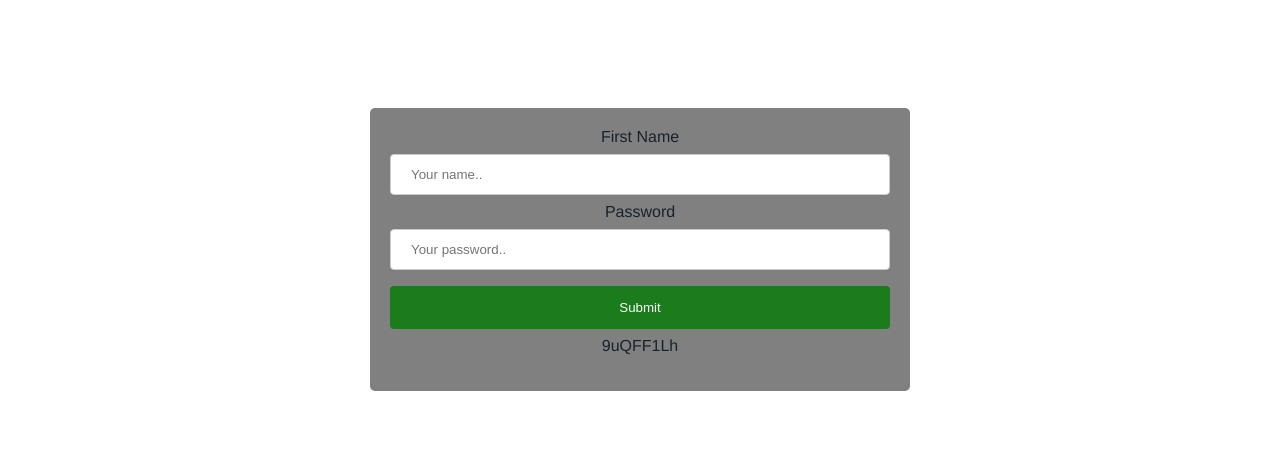
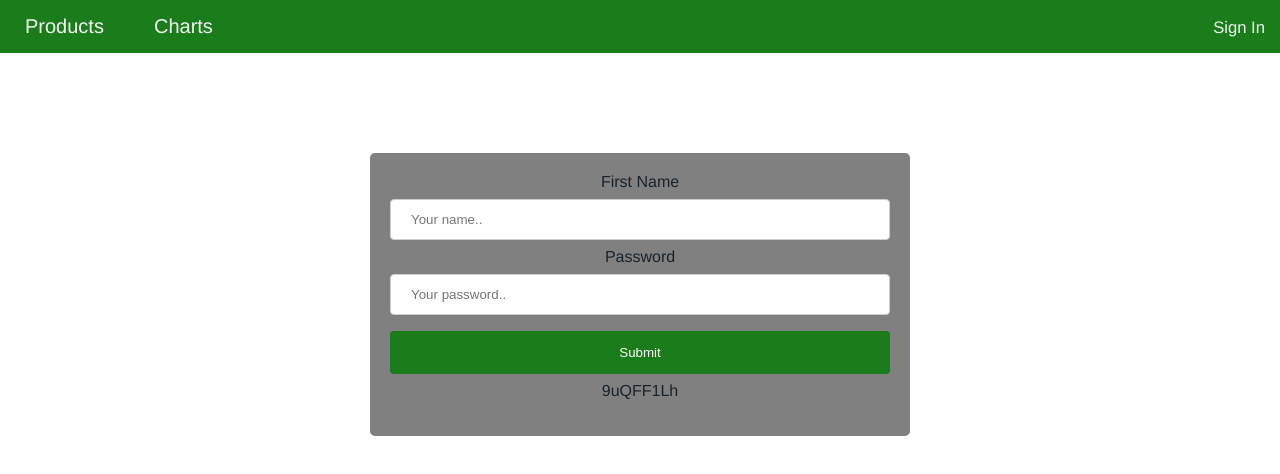
Before and after one commit to AdrSanWal/vue-auth-example, a Vue app in the folder auth-example/: page /login in a window 1280 px wide. Shown: the top 474 px of the page. Built offline with nearby package versions, Linux system fonts and the light colour scheme.

Commit message:
SignOut works, user in localStorage

```diff
--- a/auth-example/src/App.vue
+++ b/auth-example/src/App.vue
@@ -5,6 +5,11 @@
 </template>
 
 <script setup>
+import { useAuthStore } from './store/authStore';
+// Check if user is loged ('user' in localstorage)
+  const authStore = useAuthStore()
+  authStore.isAlreadyLogged()
+
 
 </script>
 
@@ -16,7 +21,12 @@
   text-align: center;
   color: #18222c;
   display: flex;
-  flex-direction: column;
-  align-items: center;
+  justify-content: center;
 }
+
+body {
+  margin: 0;
+  margin-top: $margin-top-page;
+}
+
 </style>
--- a/auth-example/src/components/Navbar.vue
+++ b/auth-example/src/components/Navbar.vue
@@ -1,49 +1,78 @@
 <template>
     <div class="nav">
       <div id="nav-left">
-        Navbar
-
         <router-link :to="{name: 'products'}">Products</router-link>
         <router-link :to="{name: 'carts'}">Charts</router-link>
 
       </div>
-      <!-- <div id="nav-right">
-        {{ st.user.username }}
-      </div> -->
+      <div id="nav-right" v-if="st.user.username">
+        <img src=""/>
+        <router-link :to="{name: 'user'}"
+                      id="username">
+                        {{ st.user.username }}
+        </router-link>
+        <router-link :to="{name: 'products'}"
+                      @click="st.signOut">Sign Out</router-link>
+      </div>
+      <div id="nav-right" v-else>
+        <router-link :to="{name: 'login'}">Sign In</router-link>
+      </div>
     </div>
 </template>
 
 <script setup>
-  // import store from '../store/authStore'
-  // const st = store()
-  // console.log(st.user)
+  // import ProductService from '../services/ProductService';
+  import { useAuthStore } from '../store/authStore'
+  const st = useAuthStore()
 
+
+//   const service = new ProductService()
+
+//   const refreshProducts = async () => {
+//     await service.fetchProducts(20)
+//   }
 </script>
 
-<style lasng="scss" scoped>
-.container {
-  display: flex;
-  flex-direction: column;
-  align-items: center;
-}
-
+<style lang="scss" scoped>
 .nav {
+  position: fixed;
+  top: 0;
+  z-index: 9999;
+  overflow: hidden;
   display: flex;
   flex-direction: row;
+  justify-content: space-between;
   width: 100%;
-  margin: 0;
   padding: 15px;
-  overflow: hidden;
-  background-color: grey;
-  font-size: 22px;
-}
+  background-color: $primary-color;
+  font-size: 20px;
 
-.nav > div {
-  color: whitesmoke;
+  div {
+    color: whitesmoke;
+  }
 }
 
 #nav-left > a {
   text-decoration:none;
   color: whitesmoke;
+  margin: 10px;
+  padding: 15px;
+
+  &:hover {
+    background-color: whitesmoke;
+    color: $primary-color;
+  }
+}
+
+#nav-right > a {
+  text-decoration:none;
+  color: whitesmoke;
+  margin: 5px;
+  padding: 10px;
+  font-size: smaller;
+}
+
+#username {
+  font-size: small;
 }
 </style>
--- a/auth-example/src/composables/useApi.js
+++ b/auth-example/src/composables/useApi.js
@@ -1,10 +1,15 @@
 
-export const fetchApi = async (path, method, headers, body=null) => {
+export const fetchApi = async (path, method, auth=null, body=null) => {
   const baseURL = 'https://dummyjson.com'
+
+  const headers = {
+    "Content-Type": "application/json",
+    "Accept": "application/json"
+  }
 
   const rawResponse = await fetch(`${baseURL}${path}`, {
     method: method,
-    headers: headers,
+    headers: {...headers, ...auth},
     body: body ? JSON.stringify(body) : null
   });
   return rawResponse
--- a/auth-example/src/router/index.js
+++ b/auth-example/src/router/index.js
@@ -1,11 +1,11 @@
 import { createRouter, createWebHistory } from 'vue-router'
 import LoginView from '../views/LoginView.vue'
-import { store } from '../store/authStore';
+import { useAuthStore } from '../store/authStore';
 
 const routes = [
   {
     path:'/',
-    redirect: { name:'login' }
+    redirect: { name:'products' }
   },
   {
     path: "/login",
@@ -13,14 +13,22 @@ const routes = [
     component: LoginView,
   },
   {
+    path: '/user',
+    name: 'user',
+    component: () => import(/* webpackChunkName: "user" */ '../views/UserInfoView.vue'),
+    meta: {
+      authRequired: true
+    }
+  },
+  {
     path: '/products',
     name: 'products',
-    component: () => import(/* webpackChunkName: "products" */ '../views/ListProducts.vue'),
+    component: () => import(/* webpackChunkName: "products" */ '../views/ListProductsView.vue'),
   },
   {
     path: '/carts',
     name: 'carts',
-    component: () => import(/* webpackChunkName: "carts" */ '../views/ListCarts.vue'),
+    component: () => import(/* webpackChunkName: "carts" */ '../views/ListCartsView.vue'),
     meta: {
       authRequired: true
     }
@@ -33,8 +41,8 @@ const router = createRouter({
 })
 
 router.beforeEach((to, from, next) => {
-  const st = store()
-  const isAuth = st.user.id != 0
+  const store = useAuthStore()
+  const isAuth = store.user.id != 0
   const needAuth = to.meta.authRequired
   if (needAuth && !isAuth) {
     next('login')
--- a/auth-example/src/scss/_variables.scss
+++ b/auth-example/src/scss/_variables.scss
@@ -1,2 +1,3 @@
 $primary-color: rgb(26, 124, 26);
-$secondary-color: rgb(106, 172, 106)
+$secondary-color: rgb(106, 172, 106);
+$margin-top-page: 53px;
--- a/auth-example/src/store/authStore.js
+++ b/auth-example/src/store/authStore.js
@@ -1,37 +1,40 @@
 
 import { defineStore } from 'pinia'
 import { fetchApi } from '../composables/useApi'
+import { useUserStore } from './userStore'
 
-export const store = defineStore('auth', {
-  state: () => {
-    return {
-      user : {
-        id: 0,
-        username: '',
-        email: '',
-        firstName: '',
-        lastName: '',
-        gender: '',
-        image: '',
-        token: ''
-      }
-    }
-  },
+export const useAuthStore = defineStore('auth', {
+  state: () => ({
+      user : {}
+  }),
 
   actions: {
     async signIn(name, password) {
       const path = '/auth/login'
       const method = 'POST'
-      const headers = {
-        "Content-Type": "application/json",
-        "Accept": "application/json"
-      }
       const body = {'username': name, 'password': password }
-      const rawResponse = await fetchApi(path, method, headers, body)
+      const rawResponse = await fetchApi(path, method, null, body)
       if (rawResponse.status == 200) {
-        this.user = rawResponse.json()
+        this.user = await rawResponse.json()
+        localStorage.setItem ('user', JSON.stringify(this.user))
         return true
       } else { return false }
       },
+
+    signOut () {
+      const userStore = useUserStore()
+      this.user = {}
+      userStore.userInfo = {}
+      localStorage.removeItem ('user')
+    },
+
+    isAlreadyLogged() {
+      const userStore = useUserStore()
+      const userLocalStorage = localStorage.getItem ('user')
+      if (userLocalStorage) {
+        this.user = JSON.parse(userLocalStorage)
+        userStore.getUserInfo(this.user.id, this.user.token)
+      }
     }
+  }
 })
--- /dev/null
+++ b/auth-example/src/store/userStore.js
@@ -0,0 +1,22 @@
+
+import { defineStore } from 'pinia'
+import { fetchApi } from '../composables/useApi'
+
+export const useUserStore = defineStore('user', {
+  state: () => ({
+      userInfo : {},
+  }),
+
+  actions: {
+    async getUserInfo(idUser, token) {
+      const path = `/auth/users/${idUser}`
+      const method = 'GET'
+      const auth = {"Authorization": `Bearer ${token}`}
+      const rawResponse = await fetchApi(path, method, auth)
+      if (rawResponse.status == 200) {
+        this.userInfo = await rawResponse.json()
+        return true
+      } else { return false }
+    },
+  }
+})
--- a/auth-example/src/views/ListCarts.vue
+++ b/auth-example/src/views/ListCartsView.vue
@@ -1,6 +1,8 @@
 <template>
   <Navbar/>
-  <h1>List Carts</h1>
+  <div>
+    <h1>List Carts</h1>
+  </div>
 </template>
 
 <script setup>
--- a/auth-example/src/views/ListProducts.vue
+++ b/auth-example/src/views/ListProductsView.vue
@@ -1,7 +1,7 @@
 <template>
   <Navbar/>
   <div id="products-page">
-    <div id="products-filter">
+    <div id="categories-filter">
       <div id="categories">
         <a class="category"
            v-for="(category, id) in categories"
@@ -10,16 +10,6 @@
             {{ category }}
       </a>
       </div>
-
-
-      <!-- <ul id="categories">
-        <li class="category"
-            v-for="(category, id) in categories"
-            :key="id"
-            @click="filterByCategory(category)">{{ category }}
-
-         </li>
-      </ul> -->
     </div>
     <div id="list-products">
       <Product v-for="product in products"
@@ -36,21 +26,21 @@
   import ProductService from '../services/ProductService'
 
   const pageProductLimit = 20
-  const productService = new ProductService()
-  const products = productService.getProducts()
-  const categories = productService.getCategories()
+  const service = new ProductService()
+  const products = service.getProducts()
+  const categories = service.getCategories()
   let categoryElementActive = null
 
   onBeforeMount(async () => {
-    await productService.fetchProducts(pageProductLimit)
-    await productService.fetchCategories()
+    await service.fetchProducts(pageProductLimit)
+    await service.fetchCategories()
   })
 
   const filterByCategory = (category, el) => {
     if (categoryElementActive) {
       categoryElementActive.classList.remove("selected")
     }
-    productService.fetchCategoryProducts(category, pageProductLimit)
+    service.fetchCategoryProducts(category, pageProductLimit)
     el.target.classList.add("selected")
     categoryElementActive = el.target
   }
@@ -60,16 +50,16 @@
 
 <style lang="scss" scoped>
 #products-page {
-  margin: 0;
   display: flex;
   flex-direction: row;
 }
 
-#products-filter {
+#categories-filter {
   background-color: $secondary-color;
   min-width: 200px;
   text-align: left;
-  padding-top: 10px;
+  position: fixed;
+
 
   #categories {
     display: flex;
@@ -78,7 +68,7 @@
     .category  {
       color: inherit;
       text-decoration: none;
-      padding: 6px 25px;
+      padding: 7px 25px;
       cursor: pointer;
 
       &:hover {
@@ -94,24 +84,6 @@
     }
 
   }
-
-  // #categories {
-  //   width:100%;
-  //   list-style-type: none;
-  //   margin: 0;
-  //   padding: 0;
-
-  //   .category {
-  //     margin: 0px;
-  //     padding: 10px 25px;
-  //     cursor: pointer;
-
-  //     &:hover {
-  //       background-color: $primary-color;
-  //       color:white;
-  //     }
-  //   }
-  // }
 }
 
 
@@ -120,6 +92,7 @@
   flex-flow: row wrap;
   justify-content: space-between;
   align-content: flex-start;
+  margin-left: 200px;
 }
 
 </style>
--- a/auth-example/src/views/LoginView.vue
+++ b/auth-example/src/views/LoginView.vue
@@ -1,4 +1,5 @@
 <template>
+  <Navbar/>
   <div class="login">
     <form>
       <label for="user">First Name</label>
@@ -24,17 +25,21 @@
 <script setup>
   import { ref } from 'vue'
   import router from '../router'
-  import { store } from '../store/authStore';
+  import Navbar from '../components/Navbar.vue'
+  import { useAuthStore } from '../store/authStore';
+  import { useUserStore } from '../store/userStore';
 
   const user = ref('')
   const password = ref('')
   const error = ref('')
-  const st = store()
+  const authStore = useAuthStore()
+  const userStore = useUserStore()
 
   const login = async () => {
-    const isLogged = await st.signIn(user.value, password.value)
+    const isLogged = await authStore.signIn(user.value, password.value)
     if (isLogged) {
       router.push({name: 'products'})
+      await userStore.getUserInfo(authStore.user.id, authStore.user.token)
     } else {
       user.value = ''
       password.value = ''
@@ -76,7 +81,7 @@ button {
 }
 
 button[type=submit]:hover {
-  background-color: #45a049;
+  background-color: $primary-color;
 }
 
 p {
--- /dev/null
+++ b/auth-example/src/views/UserInfoView.vue
@@ -0,0 +1,22 @@
+<template>
+  <Navbar/>
+  <div>
+    <!-- <ul>
+      <li v-for="data in st.user" :key="data.id">{{ data }}</li>
+    </ul> -->
+    <p>User</p>
+    <p>{{ userStore.userInfo }}</p>
+  </div>
+</template>
+
+<script setup>
+  import Navbar from '../components/Navbar.vue'
+  import { useUserStore } from '../store/userStore'
+
+  const userStore = useUserStore()
+
+</script>
+
+<style lang="scss" scoped>
+
+</style>
```
Lines whose indentation alone changed are shown as unchanged.
